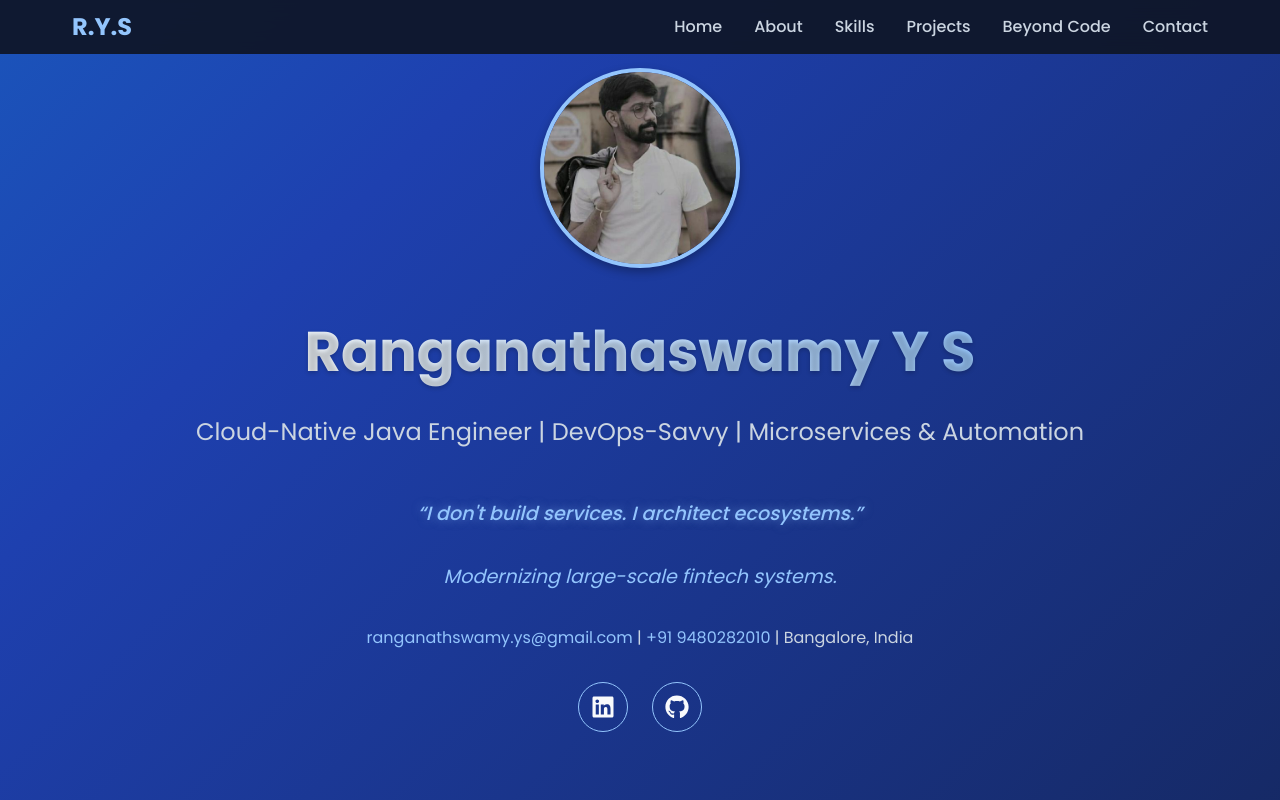
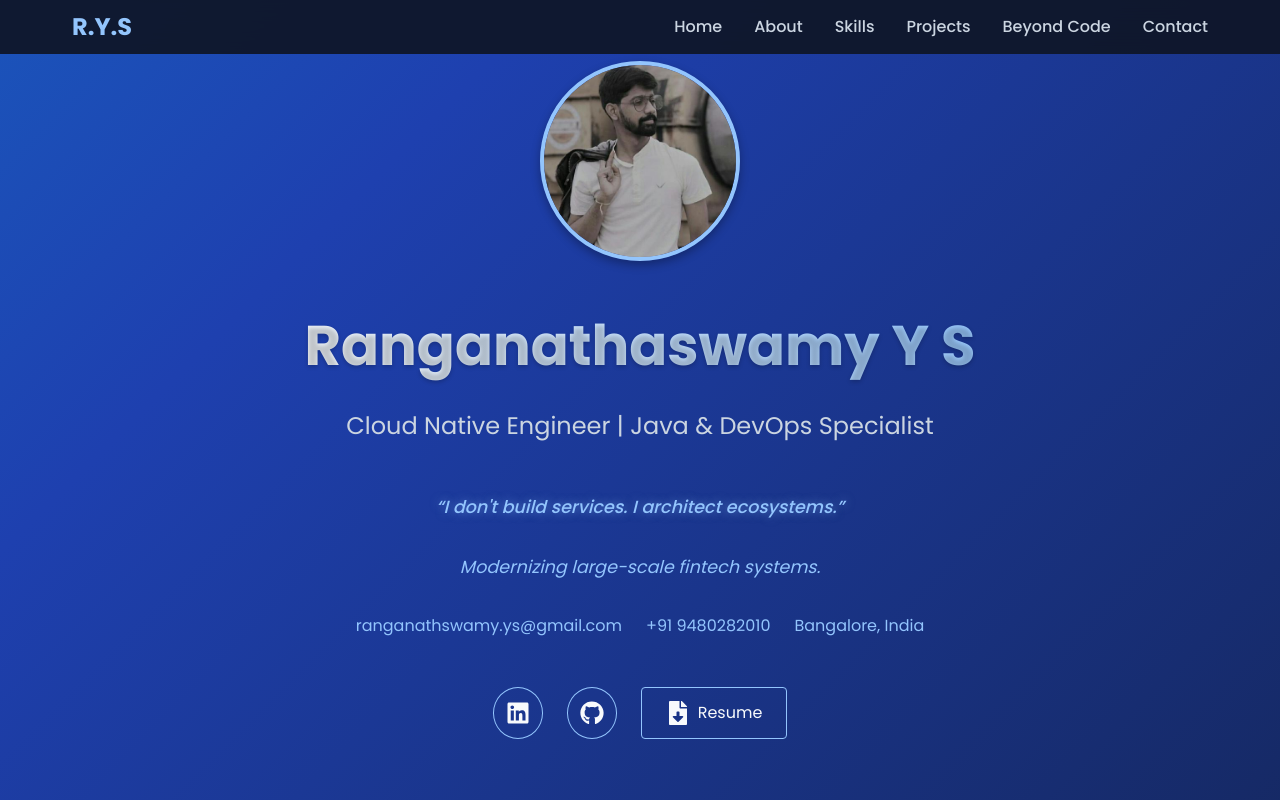
Before and after one commit to Ranganath0108/portfolio-website, a React (Vite) app: page / in a window 1280 px wide. Shown: the top 800 px of the page. Built offline with nearby package versions, Linux system fonts and the light colour scheme.

Commit message:
Corrected the ui mistakes

```diff
--- a/index.html
+++ b/index.html
@@ -2,9 +2,9 @@
 <html lang="en">
   <head>
     <meta charset="UTF-8" />
-    <link rel="icon" type="image/svg+xml" href="/vite.svg" />
+    <link rel="icon" type="image/x-icon" href="/favicon.ico">
     <meta name="viewport" content="width=device-width, initial-scale=1.0" />
-    <title>Vite + React</title>
+    <title>Ranganathaswamy Y S - Cloud Native Engineer | Java & DevOps Specialist</title>
     <link rel="preconnect" href="https://fonts.googleapis.com">
   <link rel="preconnect" href="https://fonts.gstatic.com" crossorigin>
   <link href="https://fonts.googleapis.com/css2?family=Poppins:wght@300;400;500;600;700&display=swap" rel="stylesheet">
--- a/src/App.jsx
+++ b/src/App.jsx
@@ -4,6 +4,7 @@ import About from './components/About';
 import Skills from './components/Skills';
 import Hobbies from './components/Hobbies';
 import Projects from './components/Projects';
+import Contact from './components/Contact';
 import Footer from './components/Footer';
 import './App.css'
 
@@ -16,6 +17,7 @@ function App() {
       <Skills />
       <Hobbies />
       <Projects />
+      <Contact />
       <Footer />
     </>
   )
--- /dev/null
+++ b/src/components/Contact.css
@@ -0,0 +1,82 @@
+/* Contact.css */
+.contact-section {
+  padding: 5rem 2rem;
+  background-color: #1e293b;
+  color: #f8fafc;
+  text-align: center;
+}
+
+.contact-container {
+  max-width: 600px;
+  margin: 0 auto;
+}
+
+.contact-section h2 {
+  font-size: 2.5rem;
+  margin-bottom: 1rem;
+  color: #93c5fd;
+}
+
+.contact-section > p {
+  font-size: 1.1rem;
+  margin-bottom: 3rem;
+  color: #cbd5e1;
+}
+
+.contact-info {
+  display: flex;
+  flex-direction: column;
+  gap: 1.5rem;
+  margin-bottom: 3rem;
+}
+
+.contact-item {
+  display: flex;
+  align-items: center;
+  justify-content: center;
+  gap: 1rem;
+}
+
+.contact-icon {
+  font-size: 1.5rem;
+  color: #93c5fd;
+}
+
+.contact-item a {
+  color: #f8fafc;
+  text-decoration: none;
+  font-size: 1.1rem;
+  transition: color 0.3s ease;
+}
+
+.contact-item a:hover {
+  color: #93c5fd;
+}
+
+.contact-links {
+  display: flex;
+  gap: 2rem;
+  justify-content: center;
+}
+
+.social-icon {
+  font-size: 2.5rem;
+  color: #cbd5e1;
+  transition: all 0.3s ease;
+}
+
+.social-icon:hover {
+  color: #93c5fd;
+  transform: translateY(-3px);
+}
+
+/* Responsive design for mobile */
+@media (max-width: 768px) {
+  .contact-section {
+    padding: 3rem 1rem;
+  }
+  .contact-item {
+    flex-direction: column;
+    gap: 0.5rem;
+  }
+}
--- /dev/null
+++ b/src/components/Contact.jsx
@@ -0,0 +1,35 @@
+import './Contact.css';
+import { FaLinkedin, FaGithub, FaEnvelope, FaPhone } from 'react-icons/fa';
+
+const Contact = () => {
+  return (
+    <section id="contact" className="contact-section">
+      <div className="contact-container">
+        <h2>Get In Touch</h2>
+        <p>I'm always open to discussing new opportunities, innovative projects, or potential collaborations.</p>
+
+        <div className="contact-info">
+          <div className="contact-item">
+            <FaEnvelope className="contact-icon" />
+            <a href="mailto:ranganathswamy.ys@gmail.com">ranganathswamy.ys@gmail.com</a>
+          </div>
+          <div className="contact-item">
+            <FaPhone className="contact-icon" />
+            <a href="tel:+919480282010">+91 9480282010</a>
+          </div>
+        </div>
+
+        <div className="contact-links">
+          <a href="https://linkedin.com/in/ranganathaswamys" target="_blank" rel="noopener noreferrer" aria-label="LinkedIn">
+            <FaLinkedin className="social-icon" />
+          </a>
+          <a href="https://github.com/Ranganath0108" target="_blank" rel="noopener noreferrer" aria-label="GitHub">
+            <FaGithub className="social-icon" />
+          </a>
+        </div>
+      </div>
+    </section>
+  );
+};
+
+export default Contact;
--- a/src/components/Header.css
+++ b/src/components/Header.css
@@ -68,7 +68,7 @@
 
 
 .catchy-quote {
-  font-size: 1.4rem;
+  font-size: 1.3rem;
   font-style: italic;
   color: #f8fafc;
   margin: 1.5rem 0;
@@ -77,22 +77,38 @@
 }
 
 .header-content p {
-  font-size: 1.2rem;
+  font-size: 1.1rem;
   margin-bottom: 2rem;
   color: #93c5fd;
   font-style: italic;
 }
 
+/* Header.css - REPLACE the old .contact-info styles with this */
+
 .contact-info {
   margin-bottom: 2rem;
+  display: flex;
+  justify-content: center;
+}
+
+.contact-line {
+  display: flex;
+  flex-wrap: wrap; /* Allows items to wrap on small screens */
+  justify-content: center;
+  gap: 1.5rem; /* Adds modern spacing between items instead of using '|' */
   color: #cbd5e1;
 }
 
-.contact-info a {
+.contact-line a, .contact-line span {
   color: #93c5fd;
   text-decoration: none;
+  font-size: 1rem;
+  white-space: nowrap; /* Prevents the text from breaking mid-email or mid-phone number */
 }
 
+.contact-line a:hover {
+  text-decoration: underline;
+}
 .contact-info a:hover {
   text-decoration: underline;
 }
@@ -155,3 +171,31 @@
     height: 150px;
   }
 }
+
+.resume-download {
+  display: flex !important; /* Override the circle style */
+  align-items: center;
+  gap: 0.5rem; /* Space between icon and text */
+  border-radius: 4px !important; /* Square corners instead of circle */
+  padding: 0.75rem 1.5rem !important; /* More horizontal padding */
+  text-decoration: none;
+}
+
+/* Hide the text on mobile to save space */
+@media (max-width: 768px) {
+  .resume-download span {
+    display: none;
+  }
+  .resume-download {
+    padding: 0.6rem !important; /* Revert to circular padding on mobile */
+    border-radius: 50% !important;
+  }
+}
+.header-content {
+  display: flex;
+  flex-direction: column;
+  align-items: center;
+  text-align: center; /* Ensure all text inside is centered */
+  max-width: 90%; /* Prevent text from stretching too wide on large screens */
+  margin: 0 auto; /* Center the container itself */
+}
--- a/src/components/Header.jsx
+++ b/src/components/Header.jsx
@@ -1,6 +1,8 @@
 import './Header.css';
+// Import your photo. Update the path and name to match your file.
 import profilePhoto from '../assets/profile-photo.jpeg';
-import { FaLinkedin, FaGithub } from 'react-icons/fa';
+// Import Icons
+import { FaLinkedin, FaGithub, FaFileDownload } from 'react-icons/fa';
 
 const Header = () => {
   const taglines = [
@@ -22,19 +24,19 @@ const Header = () => {
         </div>
         {/* Text Content */}
         <h1>Ranganathaswamy Y S</h1>
-        <h2>Cloud-Native Java Engineer | DevOps-Savvy | Microservices & Automation</h2>
+        <h2> Cloud Native Engineer | Java & DevOps Specialist</h2>
+
 
         {/* Catchy Quote */}
         <p className="catchy-quote">“I don't build services. I architect ecosystems.”</p>
 
         <p>{taglines[0]}</p>
-
         <div className="contact-info">
-          <a href="mailto:ranganathswamy.ys@gmail.com">ranganathswamy.ys@gmail.com</a>
-          <span> | </span>
-          <a href="tel:+919480282010">+91 9480282010</a>
-          <span> | </span>
-          <span>Bangalore, India</span>
+        <div className="contact-line">
+            <a href="mailto:ranganathswamy.ys@gmail.com">ranganathswamy.ys@gmail.com</a>
+            <a href="tel:+919480282010">+91 9480282010</a>
+            <span>Bangalore, India</span>
+        </div>
         </div>
 
         {/* Header Links with Icons */}
@@ -45,6 +47,11 @@ const Header = () => {
           <a href="https://github.com/Ranganath0108" target="_blank" rel="noopener noreferrer" aria-label="GitHub">
             <FaGithub className="header-icon" />
           </a>
+          {/* Resume Download Button */}
+          <a href="/Ranganathaswamy_Resume.pdf" download="Ranganathaswamy_Resume.pdf" className="resume-download" aria-label="Download Resume">
+            <FaFileDownload className="header-icon" />
+            <span>Resume</span>
+          </a>
         </div>
       </div>
     </header>
```
Also changed, not shown: 1 other file (tests, documents, lock files or other folders).
